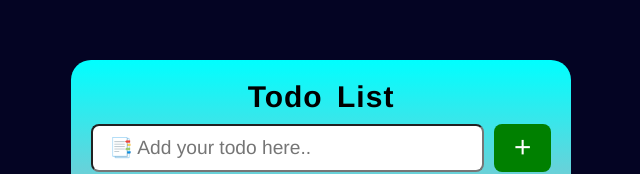
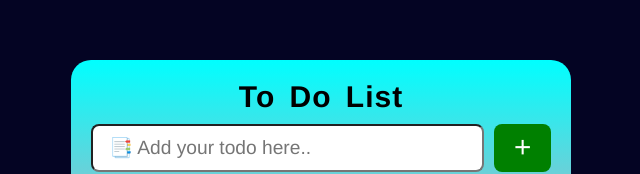
Before and after one commit to keerthana828/TO-DO-LIST, a plain HTML site: page index.html in a window 1280 px wide. Shown: the part 206-380 px from the top of the page, without its empty margins (319-959 px from the left). Drawn offline with nearby package versions, Linux system fonts and the light colour scheme.

Commit message:
index.html

```diff
--- a/index.html
+++ b/index.html
@@ -20,7 +20,7 @@
     <div class="container">
         <!-- header that has input and add button -->
         <header>
-            <h1>Todo List</h1>
+            <h1>To Do List</h1>
 
             <div class="input-section">
                 <input id="todo-input" type="text" placeholder="📑 Add your todo here.."
```
